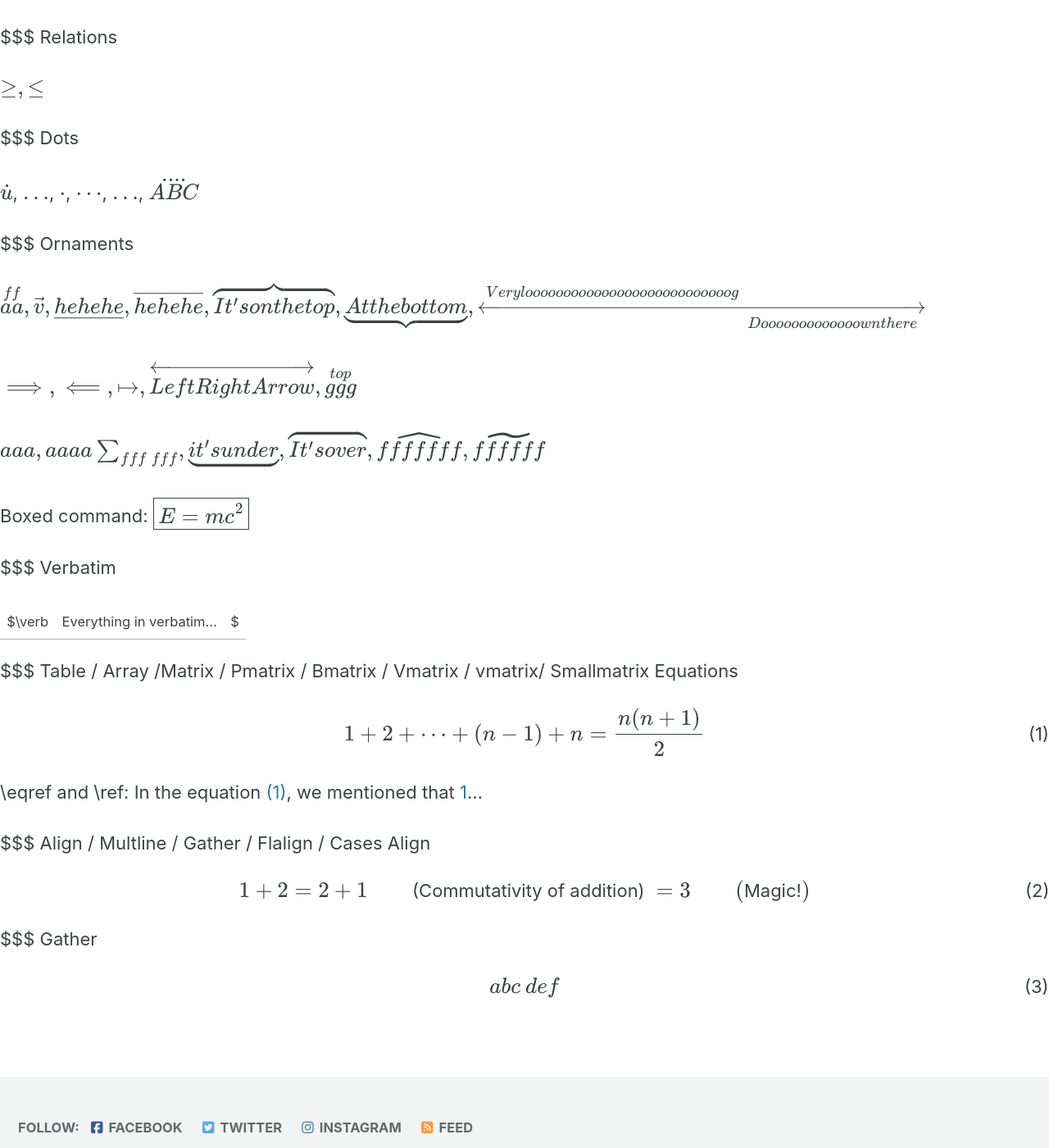
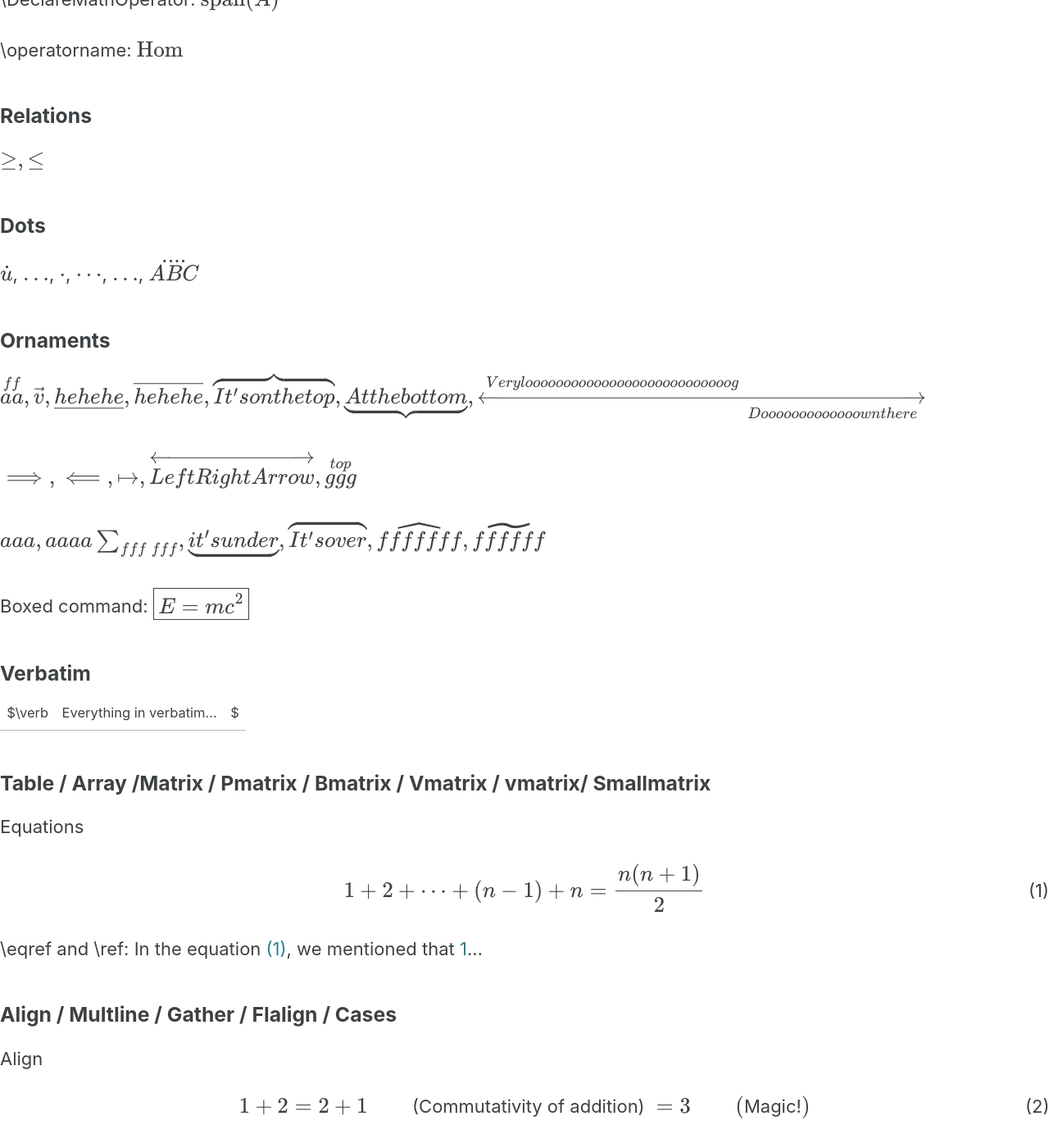
Before and after one commit to mathvault/mathvault.github.io, a Jekyll site: the page built from _posts/2020-01-05-third-post.md, in a window 1280 px wide and 1400 px high, scrolled down 2944 px. Shown: the whole window at 82% size. Built offline with Jekyll 4.4.1, drawn with Linux system fonts in a browser that asks for light colours; cached includes are drawn as plain includes; nearby versions of some CDN libraries; some of the changed text lies outside the part shown.

Commit message:
Update 2020-01-05-third-post.md

```diff
--- a/_posts/2020-01-05-third-post.md
+++ b/_posts/2020-01-05-third-post.md
@@ -23,7 +23,7 @@ Dollar sign, slash-parenthesis: $a+b=c$, \( a+b=c \)
 
 Double dollar-sign, slash-bracket: $$a+b=c$$, \[ a+b=c \]
 
-$$$ New Commands / Environments
+### New Commands / Environments
 
 \R and \ddx commands: $\newcommand{\R}{\mathbb{R}} \newcommand{\ddx}{\dfrac{d}{dx}} \R  \ddx$
 
@@ -41,7 +41,7 @@ Line breaking doesn't work in single-line math mode. Stripslash with double \
 
 \[ abc \newline def \]
 
-$$$ Color package
+### Color package
 
 \color{blue}: ${\color{blue} Blue}$
 
@@ -53,7 +53,7 @@ Fcolorbox: $\fcolorbox{5em}{brown}{There's a box around this}$
 
 Definecolor: $\definecolor{navyblue}{RGB}{13,55, 212} {\color{navyblue} navyblue}$
 
-$$$ Bbox / Cancel / Boldsymbol / Enclose extensions
+### Bbox / Cancel / Boldsymbol / Enclose extensions
 
 Require extension/command not needed.
 
@@ -65,21 +65,21 @@ Require extension/command not needed.
 
 \enclose: $\enclose{longdiv}[mathcolor="red"]{1234567890}$
 
-$$$ Trig function commands
+### Trig function commands
 
 $\arcsin$, $\arccos$, $\arctan$
 
 Commands from physic extension: $\require{physics} \arccsc$, $\arcsec$, $\arccot$, $\csch$, $\sech$
 
-$$$ Special Symbols
+### Special Symbols
 
 $\LaTeX, \TeX$
 
-$$$ Big Operators
+### Big Operators
 
 $\displaystyle \sum, \prod, \frac{1}{2}, \tfrac{111}{222}, \int, \iiint, \binom{123}{456}, \dbinom{aaa}{222}, \tbinom{aaa}{bbb}$
 
-$$$ Operators
+### Operators
 
 $\sqrt[5]{x^2+1}, \pm,$
 
@@ -87,15 +87,15 @@ $\sqrt[5]{x^2+1}, \pm,$
 
 \operatorname: $\operatorname{Hom}$
 
-$$$ Relations
+### Relations
 
 $\ge, \le$
 
-$$$ Dots
+### Dots
 
 $\dot{u}$, $\dots$, $\cdot$, $\cdots$, $\ldots$, $\ddddot{ABC}$
 
-$$$ Ornaments
+### Ornaments
 
 $\stackrel{ff}{aa}, \vec{v}, \underline{hehehe}, \overline{hehehe}, \overbrace{It's on the top}, \underbrace{At the bottom}, \xleftarrow{Very looooooooooooooooooooooooooog} \xrightarrow[Dooooooooooooown there]{}$
 
@@ -105,22 +105,22 @@ $\sideset{aaa}{aaaa}, \sum_{\substack{fff \\ fff}}, \underparen{it's under}, \ov
 
 Boxed command: $\boxed{E=mc^2}$
 
-$$$ Verbatim
+### Verbatim
 
 $\verb|Everything in verbatim...|$
 
-$$$ Table / Array /Matrix / Pmatrix / Bmatrix / Vmatrix / vmatrix/ Smallmatrix
+### Table / Array /Matrix / Pmatrix / Bmatrix / Vmatrix / vmatrix/ Smallmatrix
 Equations
 
 \begin{equation} 1 + 2 + \cdots + (n-1) + n = \dfrac{n (n+1)}{2} \label{cat} \end{equation}
 
 \eqref and \ref: In the equation \eqref{cat}, we mentioned that \ref{cat}...
 
-$$$ Align / Multline / Gather / Flalign / Cases
+### Align / Multline / Gather / Flalign / Cases
 Align
 
 \begin{align} 1 + 2 & = 2 + 1 & \text{(Commutativity of addition)} \\ & = 3 & (\text{Magic!}) \end{align}
 
-$$$ Gather
+### Gather
 
 \begin{gather} abc \\ def \end{gather}
```
